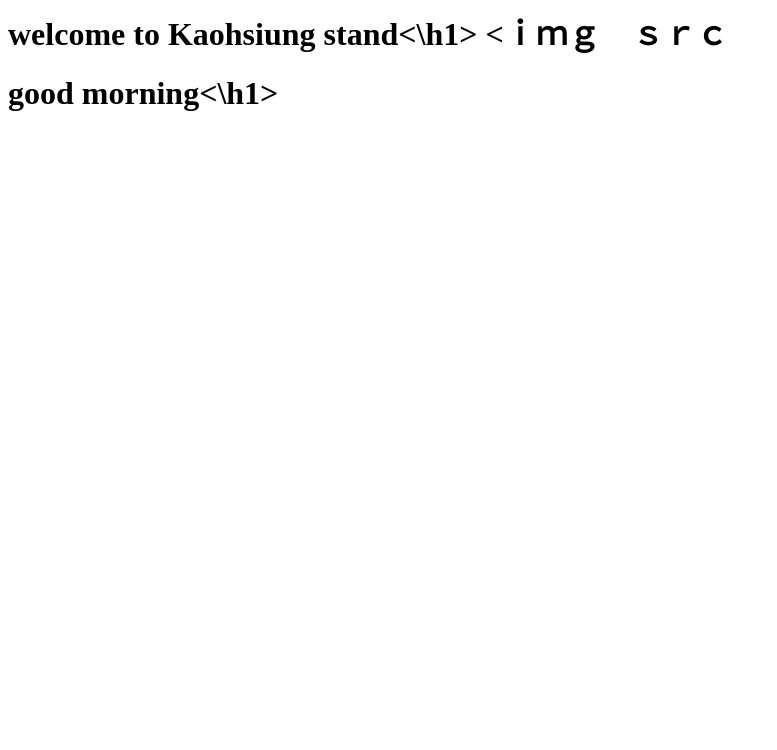
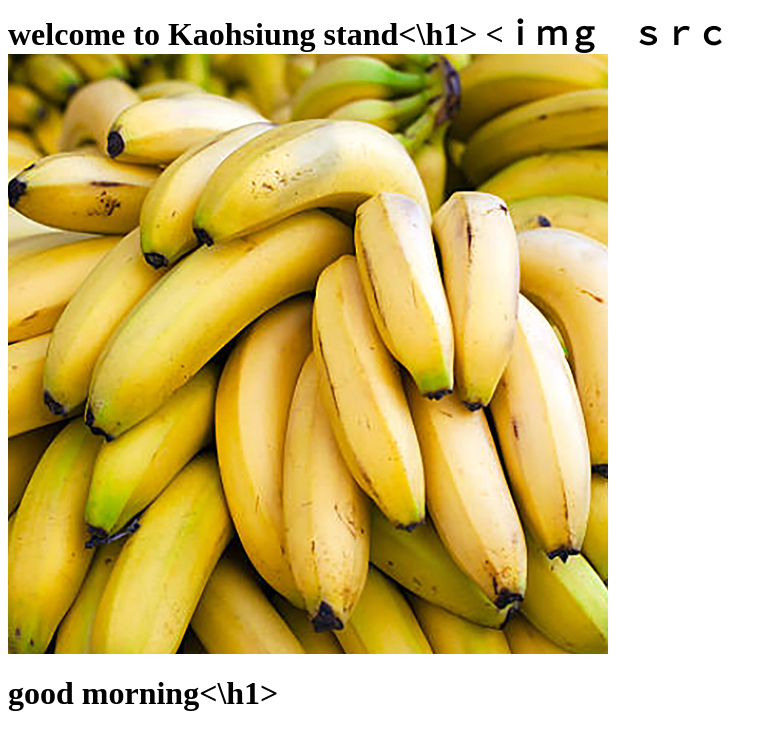
Before and after one commit to simonshih0147/depot, a plain HTML site: page index.html in a window 1280 px wide. Shown: the whole page, without its empty margins (0-777 px from the left). Drawn offline with Linux system fonts and the light colour scheme.

Commit message:
Tenth git

```diff
--- a/index.html
+++ b/index.html
@@ -4,6 +4,7 @@
 
 <h1> welcome to Kaohsiung stand<\h1>
 <ｉｍｇ　ｓｒｃ
+<img src="2.jpg">
 <h1>good morning<\h1>
 </body>
 </html>
```
Also changed, not shown: 2.jpg (added).
